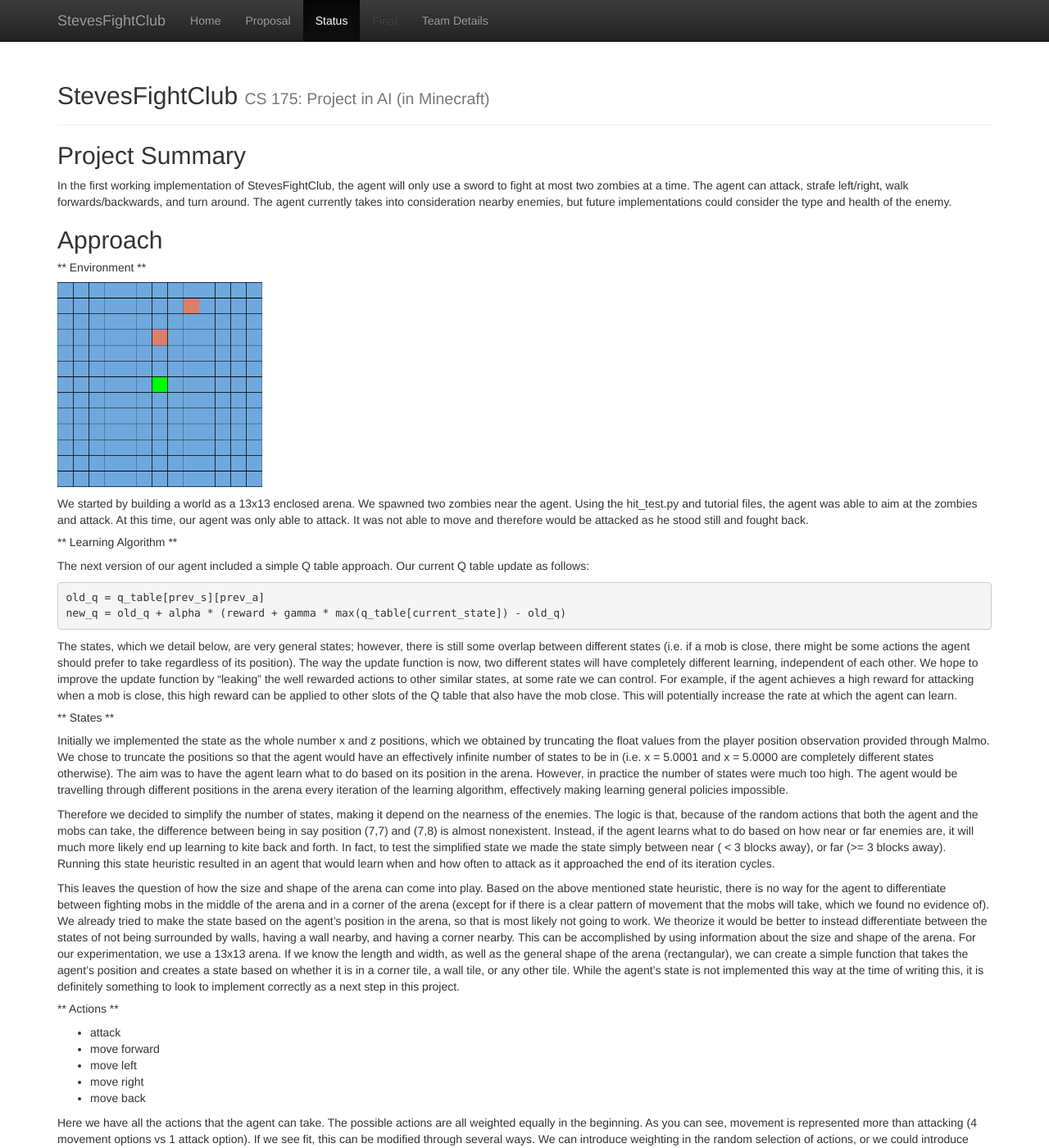
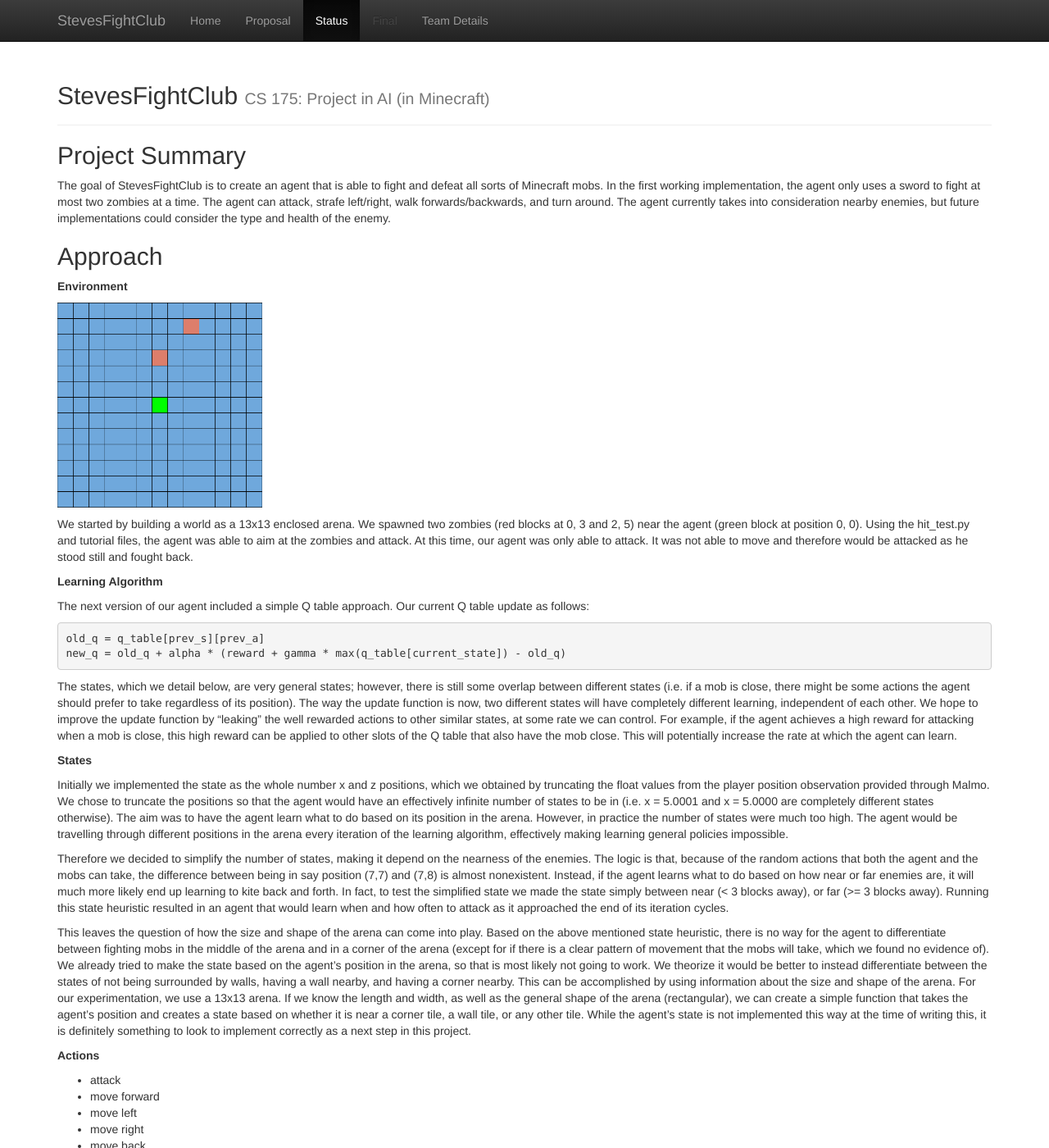
Before and after one commit to Slendolan/StevesFightClub, a Jekyll site: the page built from docs/status.md, in a window 1280 px wide and 1400 px high. Shown: the whole window at 82% size. Built offline with Jekyll 4.4.1, drawn with Linux system fonts in a browser that asks for light colours; some of the changed text lies outside the part shown.

Commit message:
Update status.md

```diff
--- a/docs/status.md
+++ b/docs/status.md
@@ -5,18 +5,18 @@
 
 ## Project Summary
 
-In the first working implementation of StevesFightClub, the agent will only use a sword to fight at most two zombies at a time. The agent can attack, strafe left/right, walk forwards/backwards, and turn around. The agent currently takes into consideration nearby enemies, but future implementations could consider the type and health of the enemy.
+The goal of StevesFightClub is to create an agent that is able to fight and defeat all sorts of Minecraft mobs. In the first working implementation, the agent only uses a sword to fight at most two zombies at a time. The agent can attack, strafe left/right, walk forwards/backwards, and turn around. The agent currently takes into consideration nearby enemies, but future implementations could consider the type and health of the enemy.
 
 
 ## Approach
 
-##### ** Environment **
+**Environment**
 
 <img src="img/initial_spawn.png" width="250" height="250">
 
-We started by building a world as a 13x13 enclosed arena. We spawned two zombies near the agent. Using the hit_test.py and tutorial files, the agent was able to aim at the zombies and attack. At this time, our agent was only able to attack. It was not able to move and therefore would be attacked as he stood still and fought back.
+We started by building a world as a 13x13 enclosed arena. We spawned two zombies (red blocks at 0, 3 and 2, 5) near the agent (green block at position 0, 0). Using the hit_test.py and tutorial files, the agent was able to aim at the zombies and attack. At this time, our agent was only able to attack. It was not able to move and therefore would be attacked as he stood still and fought back.
 
-##### ** Learning Algorithm **
+**Learning Algorithm**
 
 The next version of our agent included a simple Q table approach. Our current Q table update as follows:
 
@@ -27,15 +27,15 @@
 
 The states, which we detail below, are very general states; however, there is still some overlap between different states (i.e. if a mob is close, there might be some actions the agent should prefer to take regardless of its position).  The way the update function is now, two different states will have completely different learning, independent of each other.  We hope to improve the update function by "leaking" the well rewarded actions to other similar states, at some rate we can control.  For example, if the agent achieves a high reward for attacking when a mob is close, this high reward can be applied to other slots of the Q table that also have the mob close.  This will potentially increase the rate at which the agent can learn.
 
-##### ** States **
+**States**
+
 Initially we implemented the state as the whole number x and z positions, which we obtained by truncating the float values from the player position observation provided through Malmo.  We chose to truncate the positions so that the agent would have an effectively infinite number of states to be in (i.e. x = 5.0001 and x = 5.0000 are completely different states otherwise).  The aim was to have the agent learn what to do based on its position in the arena.  However, in practice the number of states were much too high.  The agent would be travelling through different positions in the arena every iteration of the learning algorithm, effectively making learning general policies impossible.
 
+Therefore we decided to simplify the number of states, making it depend on the nearness of the enemies.  The logic is that, because of the random actions that both the agent and the mobs can take, the difference between being in say position (7,7) and (7,8) is almost nonexistent. Instead, if the agent learns what to do based on how near or far enemies are, it will much more likely end up learning to kite back and forth.  In fact, to test the simplified state we made the state simply between near (< 3 blocks away), or far (>= 3 blocks away).  Running this state heuristic resulted in an agent that would learn when and how often to attack as it approached the end of its iteration cycles.
 
-Therefore we decided to simplify the number of states, making it depend on the nearness of the enemies.  The logic is that, because of the random actions that both the agent and the mobs can take, the difference between being in say position (7,7) and (7,8) is almost nonexistent. Instead, if the agent learns what to do based on how near or far enemies are, it will much more likely end up learning to kite back and forth.  In fact, to test the simplified state we made the state simply between near ( < 3 blocks away), or far (>= 3 blocks away).  Running this state heuristic resulted in an agent that would learn when and how often to attack as it approached the end of its iteration cycles.
+This leaves the question of how the size and shape of the arena can come into play.  Based on the above mentioned state heuristic, there is no way for the agent to differentiate between fighting mobs in the middle of the arena and in a corner of the arena (except for if there is a clear pattern of movement that the mobs will take, which we found no evidence of).  We already tried to make the state based on the agent's position in the arena, so that is most likely not going to work.  We theorize it would be better to instead differentiate between the states of not being surrounded by walls, having a wall nearby, and having a corner nearby.  This can be accomplished by using information about the size and shape of the arena.  For our experimentation, we use a 13x13 arena.  If we know the length and width, as well as the general shape of the arena (rectangular), we can create a simple function that takes the agent's position and creates a state based on whether it is near a corner tile, a wall tile, or any other tile.  While the agent's state is not implemented this way at the time of writing this, it is definitely something to look to implement correctly as a next step in this project.
 
-This leaves the question of how the size and shape of the arena can come into play.  Based on the above mentioned state heuristic, there is no way for the agent to differentiate between fighting mobs in the middle of the arena and in a corner of the arena (except for if there is a clear pattern of movement that the mobs will take, which we found no evidence of).  We already tried to make the state based on the agent's position in the arena, so that is most likely not going to work.  We theorize it would be better to instead differentiate between the states of not being surrounded by walls, having a wall nearby, and having a corner nearby.  This can be accomplished by using information about the size and shape of the arena.  For our experimentation, we use a 13x13 arena.  If we know the length and width, as well as the general shape of the arena (rectangular), we can create a simple function that takes the agent's position and creates a state based on whether it is in a corner tile, a wall tile, or any other tile.  While the agent's state is not implemented this way at the time of writing this, it is definitely something to look to implement correctly as a next step in this project.
-
-##### ** Actions **
+**Actions**
 - attack
 - move forward
 - move left
@@ -58,24 +60,23 @@
 
 Before the inclusion of Q-learning, the agent would repeatedly attack with a sword even when the enemies were not in range. However, with the Q table, the agent was strategically attacking when the enemies were in attackable range. The agent was quickly able to learn this after a couple iterations. The agent would also prioritize on attacking the closest enemy. The agent would choose the option to attack when there is an opportunity, so prioritizing the closest enemy would most likely provide it with the reward of damaging the enemy. The movement of the agent is still quite sporadic. Hopefully, this will be improved by taking into consideration better state information.
 
-
-
 <img src="img/results_graphs.png" width="1000">
 
-The graphs indicate the total rewards of each episode. The x-axis represents the episode and the y-axis represents the reward of that episode. The right graph is based on the map generated in our initial approach. Observe that the reward increases as the number of episode increases. This is most likely due to the fact that the agent is taking Q table moves more than random moves as it approaches 200 episodes. On the other hand, the left graph is a newly generated map shown below:
+The graphs indicate the total rewards of each episode. The x-axis represents the episode and the y-axis represents the reward of that episode. The graph on the right is based on the map generated in our initial approach. Observe that the reward increases as the number of episode increases. This is most likely due to the fact that the agent is taking Q table moves more than random moves as it approaches 200 episodes. On the other hand, the left graph is a newly generated map with different zombie spawn positions shown below:
 
 <img src="img/challenge_spawn.png" width="250" height="250">
 
-Once the zombie spawn positions changed, the rewards do not improve over the course of 200 episodes. The enemies are placed in front and behind the agent where both enemies are equidistant to the agent. The agent will have difficulty locking on to one enemy. This is confirmed by observing the agent over several episodes. It would spin repeatedly and switch between the two targets. This results in the agent occasionally missing attacks, taking damage, and consequently dying.
+Once the zombie spawn positions changed, the rewards do not improve over the course of 200 episodes. The enemies are placed diagonally in front and behind the agent where both enemies are equidistant to the agent. The agent will have difficulty locking on to one enemy. This is confirmed by observing the agent over several episodes. It would spin repeatedly and switch between the two targets. This results in the agent occasionally missing attacks, taking damage, and consequently dying.
 
 
 ## Remaining Goals and Challenges
 
-- [ ] A wider variety of enemies
-- [ ] A baseline to compare performance
-- [ ] More weapons such as bows, arrows, and shields
-
-
+Over the next few weeks, we plan to complete a few of these remaining goals
+- Fight a wider variety of enemies
+- A baseline to compare performance
+- Use more weapons such as bows and arrows or shields
+- Reduce the spamming of attacks
+- Improve agent's doging capabilities
 
 <img src="img/corner_challenge.png" width="250" height="250">
 
```
Also changed, not shown: other parts of docs/status.md (+4 -2 lines).
